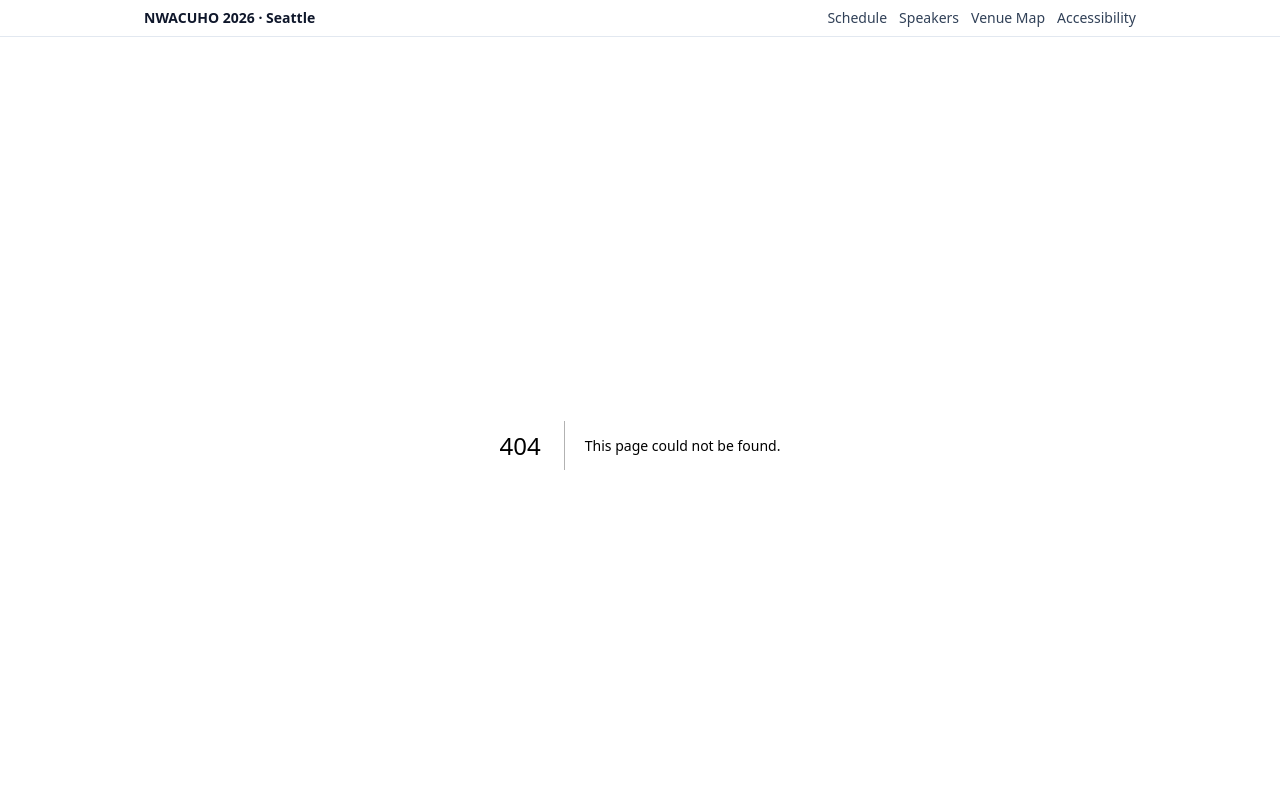
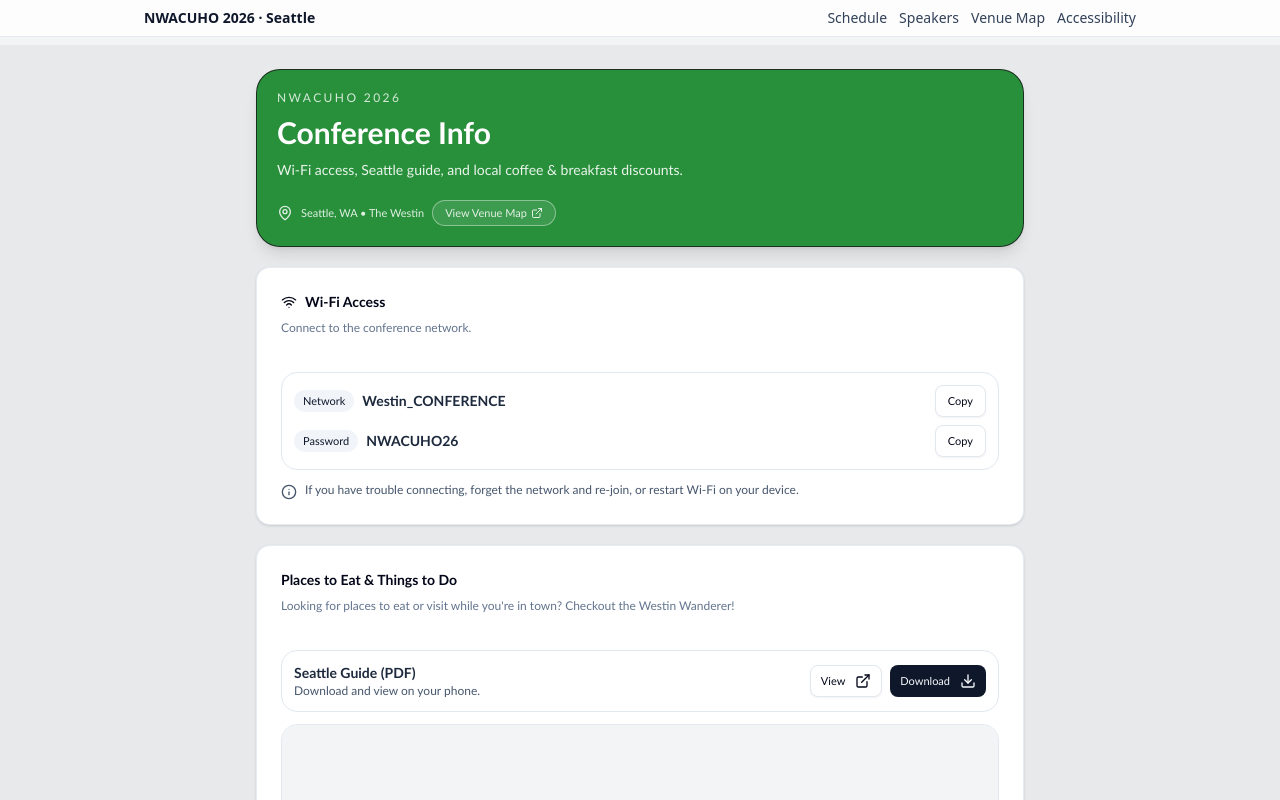
Before and after one commit to cristal-netizen/conf-schedule-nwacuho, a Next.js app: page /info in a window 1280 px wide. Before the commit this address had no page. Shown: the top 800 px of the page. Built offline with nearby package versions, Linux system fonts and the light colour scheme.

Commit message:
Add conference info page with Wi-Fi, Seattle guide, and discounts

```diff
--- /dev/null
+++ b/app/info/page.tsx
@@ -0,0 +1,183 @@
+"use client";
+
+import Link from "next/link";
+import { Download, ExternalLink, Info, MapPin, Wifi } from "lucide-react";
+
+import { Button } from "@/components/ui/button";
+import { Card, CardContent, CardDescription, CardHeader, CardTitle } from "@/components/ui/card";
+import { Badge } from "@/components/ui/badge";
+
+const WIFI_NETWORK = "Westin_CONFERENCE";
+const WIFI_PASSWORD = "NWACUHO26";
+
+// Put your PDF in /public and update this path.
+// Example: /public/seattle-guide.pdf  -> href="/seattle-guide.pdf"
+const SEATTLE_GUIDE_PDF_HREF = "/seattle-guide.pdf";
+
+export default function Page() {
+  const copyToClipboard = async (text: string) => {
+    try {
+      await navigator.clipboard.writeText(text);
+      // Optional: you can swap this for a toast if your app has one.
+      alert("Copied!");
+    } catch {
+      // ignore
+    }
+  };
+
+  return (
+    <div className="min-h-screen bg-neutral-900/5 py-6 px-3 md:px-6 font-[Calibri,_system-ui,_sans-serif]">
+      <div className="mx-auto flex max-w-3xl flex-col gap-5">
+        {/* Header */}
+        <header className="rounded-3xl border border-neutral-900/80 bg-[#28903b] p-5 text-white shadow-lg">
+          <div className="flex flex-col gap-2">
+            <p className="text-xs uppercase tracking-[0.2em] text-white/80">NWACUHO 2026</p>
+            <h1 className="text-2xl font-bold leading-tight md:text-3xl font-['Franklin_Gothic',_Calibri,_system-ui,_sans-serif]">
+              Conference Info
+            </h1>
+            <p className="text-sm text-white/90">
+              Wi-Fi access, Seattle guide, and local coffee & breakfast discounts.
+            </p>
+
+            <div className="mt-3 flex flex-wrap items-center gap-2 text-[11px] text-white/85">
+              <span className="inline-flex items-center gap-2">
+                <MapPin className="h-4 w-4" />
+                Seattle, WA • The Westin
+              </span>
+
+              <Link
+                href="/venue"
+                className="inline-flex items-center gap-1 rounded-full border border-white/40 bg-white/10 px-3 py-1 hover:bg-white/20"
+              >
+                View Venue Map <ExternalLink className="h-3 w-3" />
+              </Link>
+            </div>
+          </div>
+        </header>
+
+        {/* Wi-Fi */}
+        <Card className="border-slate-200/80 shadow-sm">
+          <CardHeader className="pb-3">
+            <CardTitle className="text-sm flex items-center gap-2">
+              <Wifi className="h-4 w-4" /> Wi-Fi Access
+            </CardTitle>
+            <CardDescription className="text-xs">Connect to the conference network.</CardDescription>
+          </CardHeader>
+
+          <CardContent className="space-y-3 text-sm">
+            <div className="flex flex-col gap-2 rounded-2xl border border-slate-200 bg-white p-3">
+              <div className="flex flex-wrap items-center gap-2">
+                <Badge variant="secondary" className="text-[11px]">
+                  Network
+                </Badge>
+                <span className="font-semibold text-slate-800">{WIFI_NETWORK}</span>
+
+                <Button
+                  variant="outline"
+                  size="sm"
+                  className="ml-auto h-8 px-3 text-[11px]"
+                  onClick={() => copyToClipboard(WIFI_NETWORK)}
+                >
+                  Copy
+                </Button>
+              </div>
+
+              <div className="flex flex-wrap items-center gap-2">
+                <Badge variant="secondary" className="text-[11px]">
+                  Password
+                </Badge>
+                <span className="font-semibold text-slate-800">{WIFI_PASSWORD}</span>
+
+                <Button
+                  variant="outline"
+                  size="sm"
+                  className="ml-auto h-8 px-3 text-[11px]"
+                  onClick={() => copyToClipboard(WIFI_PASSWORD)}
+                >
+                  Copy
+                </Button>
+              </div>
+            </div>
+
+            <p className="text-xs text-slate-600 flex items-start gap-2">
+              <Info className="h-4 w-4 mt-[2px]" />
+              If you have trouble connecting, forget the network and re-join, or restart Wi-Fi on your device.
+            </p>
+          </CardContent>
+        </Card>
+
+        {/* Seattle Guide PDF */}
+        <Card className="border-slate-200/80 shadow-sm">
+          <CardHeader className="pb-3">
+            <CardTitle className="text-sm">Places to Eat & Things to Do</CardTitle>
+            <CardDescription className="text-xs">
+              Looking for places to eat or visit while you're in town? Checkout the Westin Wanderer!
+            </CardDescription>
+          </CardHeader>
+
+          <CardContent className="flex flex-col gap-3">
+            <div className="flex flex-col gap-2 md:flex-row md:items-center md:justify-between rounded-2xl border border-slate-200 bg-white p-3">
+              <div className="text-sm">
+                <p className="font-semibold text-slate-800">Seattle Guide (PDF)</p>
+                <p className="text-xs text-slate-600">Download and view on your phone.</p>
+              </div>
+
+              <div className="flex gap-2">
+                <a href={SEATTLE_GUIDE_PDF_HREF} target="_blank" rel="noreferrer">
+                  <Button variant="outline" size="sm" className="h-8 px-3 text-[11px]">
+                    View <ExternalLink className="h-3 w-3 ml-1" />
+                  </Button>
+                </a>
+
+                <a href={SEATTLE_GUIDE_PDF_HREF} download>
+                  <Button variant="default" size="sm" className="h-8 px-3 text-[11px]">
+                    Download <Download className="h-3 w-3 ml-1" />
+                  </Button>
+                </a>
+              </div>
+            </div>
+
+            {/* Optional simple embed preview (works in most browsers) */}
+            <div className="rounded-2xl overflow-hidden border border-slate-200 bg-white">
+              <iframe
+                title="Seattle Guide PDF"
+                src={SEATTLE_GUIDE_PDF_HREF}
+                className="w-full h-[70vh]"
+              />
+            </div>
+          </CardContent>
+        </Card>
+
+        {/* Discounts */}
+        <Card className="border-slate-200/80 shadow-sm">
+          <CardHeader className="pb-3">
+            <CardTitle className="text-sm">Local Coffee & Breakfast Discounts</CardTitle>
+            <CardDescription className="text-xs">We’ll update this list as locations are confirmed.</CardDescription>
+          </CardHeader>
+
+          <CardContent className="space-y-2 text-sm">
+            <div className="rounded-2xl border border-slate-200 bg-white p-3">
+              <p className="text-sm text-slate-800">
+                <span className="font-semibold">Looking for a great deal on coffee or breakfast?</span> These local
+                businesses have some deals available for NWACUHO attendees. Just show them your conference badge for
+                confirmation.
+              </p>
+              <p className="mt-2 text-xs text-slate-600">
+                Discount locations will appear here once finalized.
+              </p>
+            </div>
+          </CardContent>
+        </Card>
+
+        {/* Back to schedule */}
+        <div className="flex justify-center">
+          <Link href="/">
+            <Button variant="outline" className="rounded-full">
+              Back to Schedule
+            </Button>
+          </Link>
+        </div>
+      </div>
+    </div>
+  );
+}
```
Also changed, not shown: 1 other file (tests, documents, lock files or other folders).
